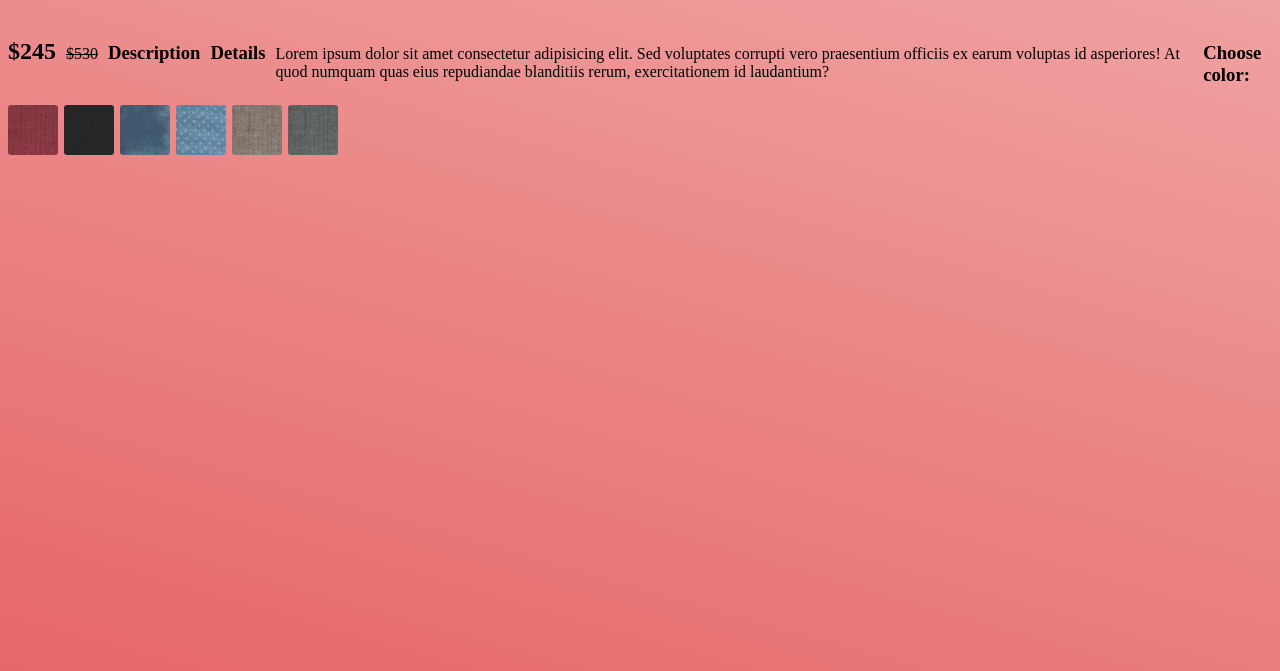
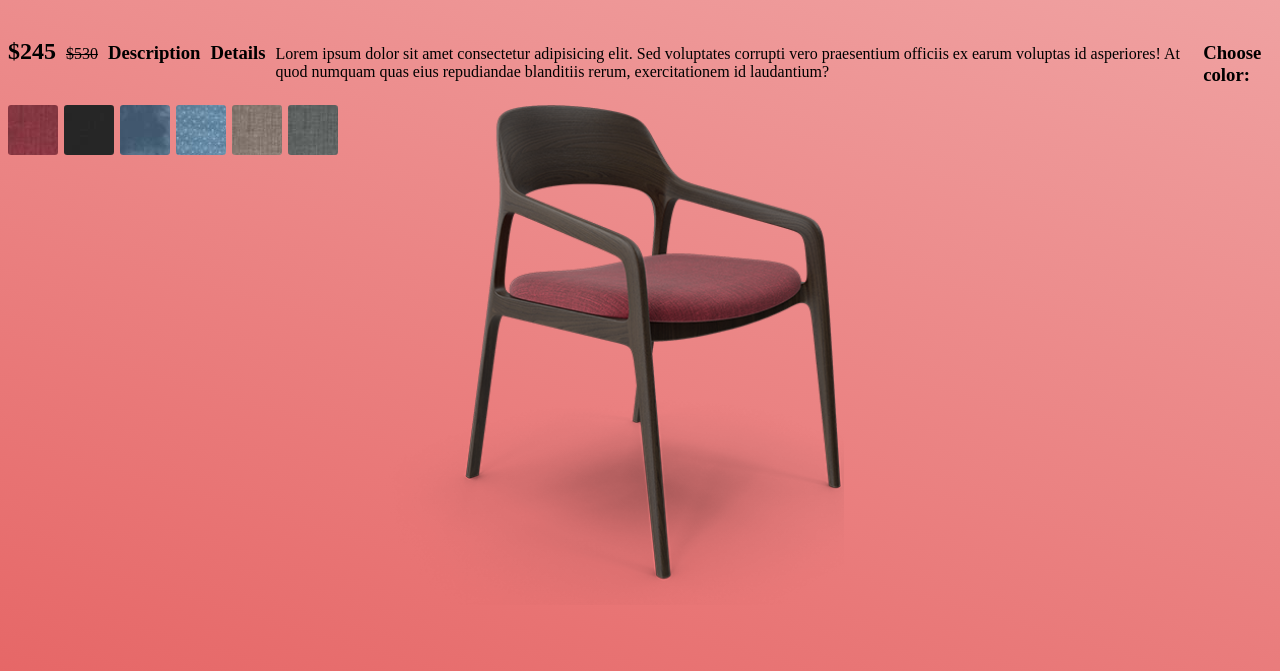
Before and after one commit to anamikayadav266/chair, a plain HTML site: page index.html in a window 1280 px wide. Shown: the part 129-800 px from the top of the page. Drawn offline with Linux system fonts and the light colour scheme; the site is published under a folder, as on GitHub Pages, so addresses that start at the root find nothing.

Commit message:
Add files via upload

```diff
--- a/styles.css
+++ b/styles.css
@@ -128,7 +128,7 @@ button.color6:hover ~ .back-color{
 
 
 .chairs{
-    background-image: url('/chair1.png');
+    background-image: url('./chair1.png');
     z-index: 110;
     height: 500px;
     width: 500px;
```
